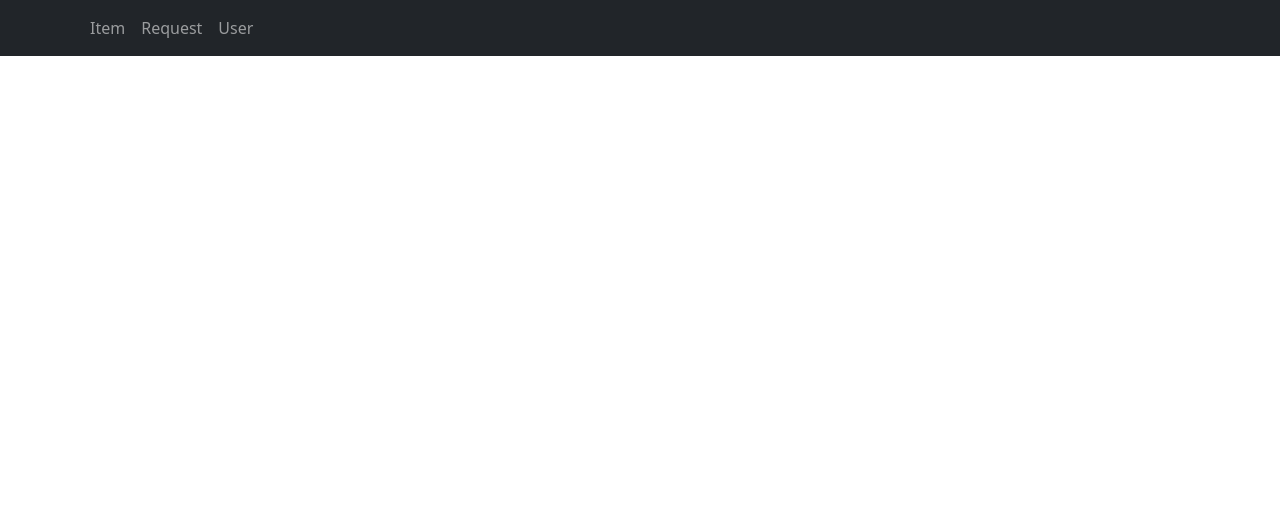
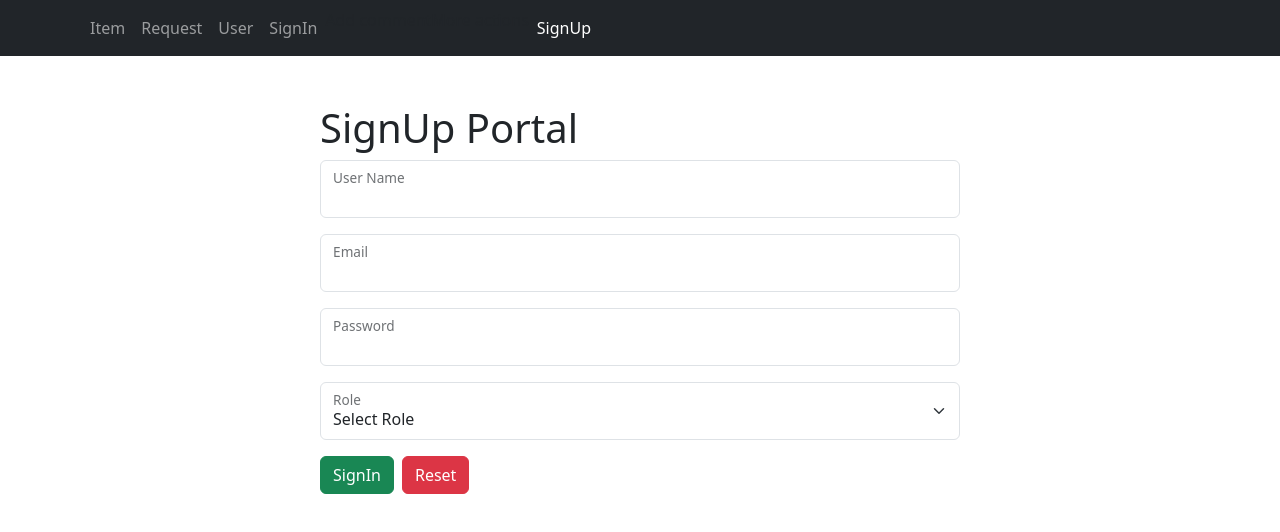
Before and after one commit to WAMW-SL/Lost-and-Found-Application-Frontend, a React (Create React App) app: page /signup in a window 1280 px wide. Before the commit this address had no page. Shown: the top 532 px of the page. Built offline with nearby package versions, Linux system fonts and the light colour scheme.

Commit message:
Create UIs for Signin and Signup

```diff
--- a/src/App.tsx
+++ b/src/App.tsx
@@ -6,6 +6,10 @@ import { Item } from './component/item/Item';
 import { Request } from './component/request/Request';
 import { User } from './component/user/User';
 import { BrowserRouter, Route, Routes } from 'react-router';
+import { SignIn } from './component/auth/SignIn';
+import { SignUp } from './component/auth/SignUp';
+// import { SignIn } from './component/auth/SignIn';
+// import { SignUp } from './component/auth/SignUp';
 
 function App() {
   return (
@@ -16,6 +20,8 @@ function App() {
         <Route path="/item" element={<Item />} />
         <Route path="/request" element={<Request />} />
         <Route path="/user" element={<User />} />
+        <Route path="/signin" element={<SignIn />} />Add commentMore actions
+        <Route path="/signup" element={<SignUp />} />
       </Routes>
     </BrowserRouter>
   );
--- a/src/component/NavBar.tsx
+++ b/src/component/NavBar.tsx
@@ -12,6 +12,8 @@ function NavBar() {
             <Nav.Link as={NavLink} to="/item">Item</Nav.Link>
             <Nav.Link as={NavLink} to="request">Request</Nav.Link>
             <Nav.Link as={NavLink} to="user">User</Nav.Link>
+            <Nav.Link as={NavLink} to="/signin">SignIn</Nav.Link>Add commentMore actions
+            <Nav.Link as={NavLink} to="/signup">SignUp</Nav.Link>
           </Nav>
         </Container>
       </Navbar>
--- /dev/null
+++ b/src/component/auth/SignIn.tsx
@@ -0,0 +1,70 @@
+import { useState } from "react";
+import { Button, FloatingLabel, Form } from "react-bootstrap";
+
+interface SignIn {
+  email: string;
+  password: string;
+
+}
+
+export const SignIn = () => {
+
+const [ signIn, setSignIn] = useState<SignIn>({
+    email: "",
+    password: ""
+})
+
+
+const handleOnChange = (e :React.ChangeEvent<HTMLInputElement>)=>{
+   setSignIn({...signIn,[e.target.name]: e.target.value});
+ }
+
+ const handleReset = () =>{
+  setSignIn({
+    email:"",
+    password:"",
+  })
+ }
+
+const handleOnSubmit = async (e:React.ChangeEvent<HTMLFormElement>) =>{
+    //API req
+    e.preventDefault();
+    console.log(JSON.stringify(signIn))
+    handleReset()
+}
+  return (
+    <>
+      <div className="mx-auto w-50 mt-5">
+        <h1>Login Portal</h1>
+        <Form onSubmit={handleOnSubmit}>
+
+        <FloatingLabel
+          controlId="floatingInput"
+          label="Email"
+          className="mb-3"
+        >
+          <Form.Control
+            type="text"
+            name="email"
+            value={signIn.email}
+            onChange={handleOnChange}
+          />
+        </FloatingLabel>
+
+        <FloatingLabel controlId="floatingInput"
+           label="Password"
+            className="mb-3">
+          <Form.Control
+            type="password"
+            name="password"
+            value={signIn.password}
+            onChange={handleOnChange}
+          />
+        </FloatingLabel>
+        <Button variant="success" type="submit">SignIn</Button>
+        <Button variant="danger" onClick={handleReset} className="mx-2">Reset</Button>
+        </Form>
+      </div>
+    </>
+  );
+};
--- /dev/null
+++ b/src/component/auth/SignUp.tsx
@@ -0,0 +1,96 @@
+import { useState } from "react";
+import { Button, FloatingLabel, Form } from "react-bootstrap";
+
+interface SignUp {
+    // userId: string;
+    userName:string
+    email: string;
+    password: string;
+    role?: Role;
+  }
+
+  enum Role {
+    ADMIN = "ADMIN",
+    STAFF = "STAFF",
+    USER = "USER"
+  }
+
+export const SignUp = () => {
+
+const [ signUp, setSignUp] = useState<SignUp>({
+    // userId: "",
+    userName:"",
+    email: "",
+    password: "",
+    role: undefined
+})
+
+const handleReset = () =>{
+    setSignUp({
+        userName:"",
+        email: "",
+        password: "",
+        role: undefined
+    })
+   }
+
+const handleOnChange = (e :React.ChangeEvent<HTMLInputElement | HTMLSelectElement | HTMLTextAreaElement>)=>{
+    setSignUp({...signUp,[e.target.name]: e.target.value});
+ }
+
+const handleOnSubmit = async() =>{
+    console.log(JSON.stringify(signUp))
+    handleReset()
+}
+
+  return (
+    <>
+      <div className="mx-auto w-50 mt-5">
+        <h1>SignUp Portal</h1>
+        <Form>
+          <FloatingLabel
+            controlId="floatingInput"
+            label="User Name"
+            className="mb-3"
+          >
+            <Form.Control type="text" name="userName" value={signUp.userName} onChange={handleOnChange}/>
+          </FloatingLabel>
+
+          <FloatingLabel
+            controlId="floatingInput"
+            label="Email"
+            className="mb-3"
+          >
+            <Form.Control type="email" name="email" value={signUp.email} onChange={handleOnChange} />
+          </FloatingLabel>
+
+          <FloatingLabel
+            controlId="floatingInput"
+            label="Password"
+            className="mb-3"
+          >
+            <Form.Control type="password" name="password" value={signUp.password} onChange={handleOnChange} />
+          </FloatingLabel>
+
+          <FloatingLabel controlId="floatingRole" label="Role" className="mb-3">
+            <Form.Select
+            name="role"
+            value={signUp.role || ""}
+            onChange={handleOnChange}
+            >
+              <option value="">Select Role</option>
+              <option value="ADMIN">ADMIN</option>
+              <option value="STAFF">STAFF</option>
+              <option value="USER">USER</option>
+            </Form.Select>
+          </FloatingLabel>
+        </Form>
+
+        <Button variant="success" onClick={handleOnSubmit}>SignIn</Button>
+        <Button variant="danger"  className="mx-2">
+          Reset
+        </Button>
+      </div>
+    </>
+  );
+};
```
Also changed, not shown: src/service/AuthProcess/Auth.ts (added, +13 -0 lines).
